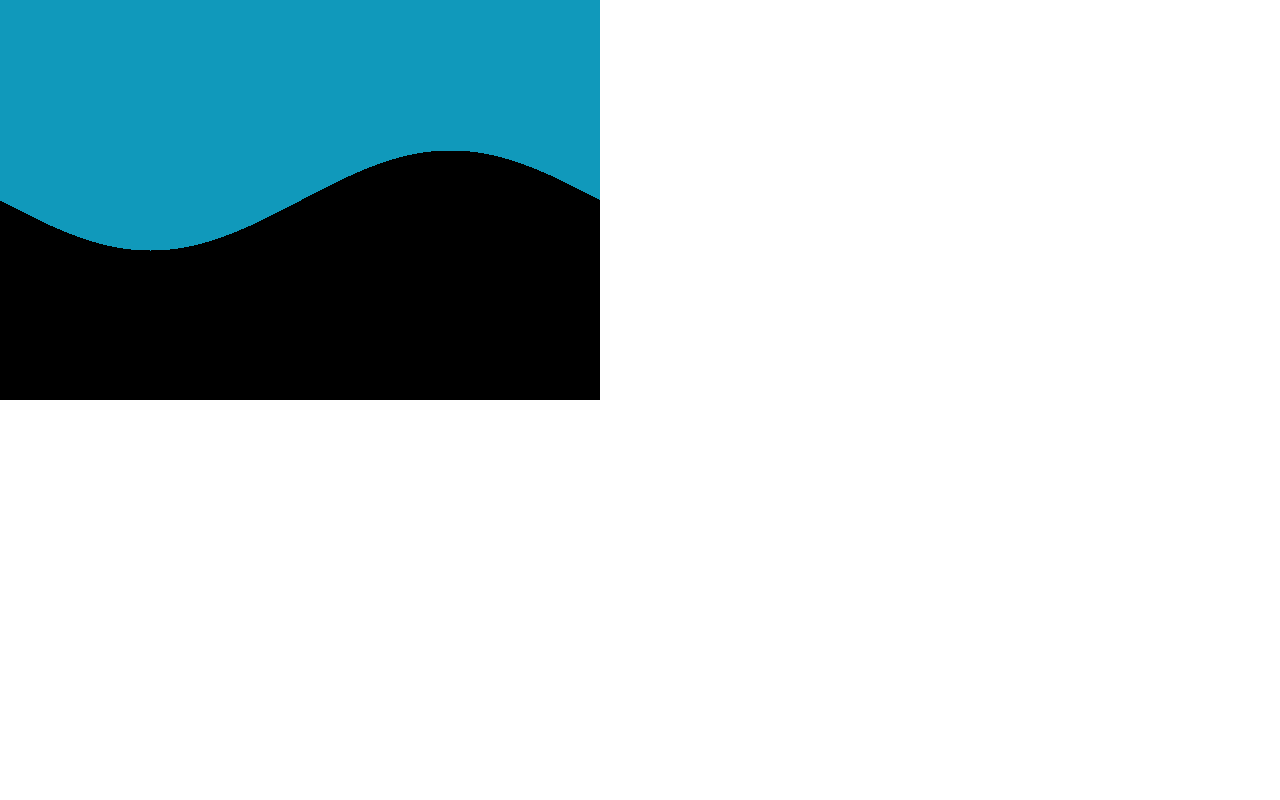
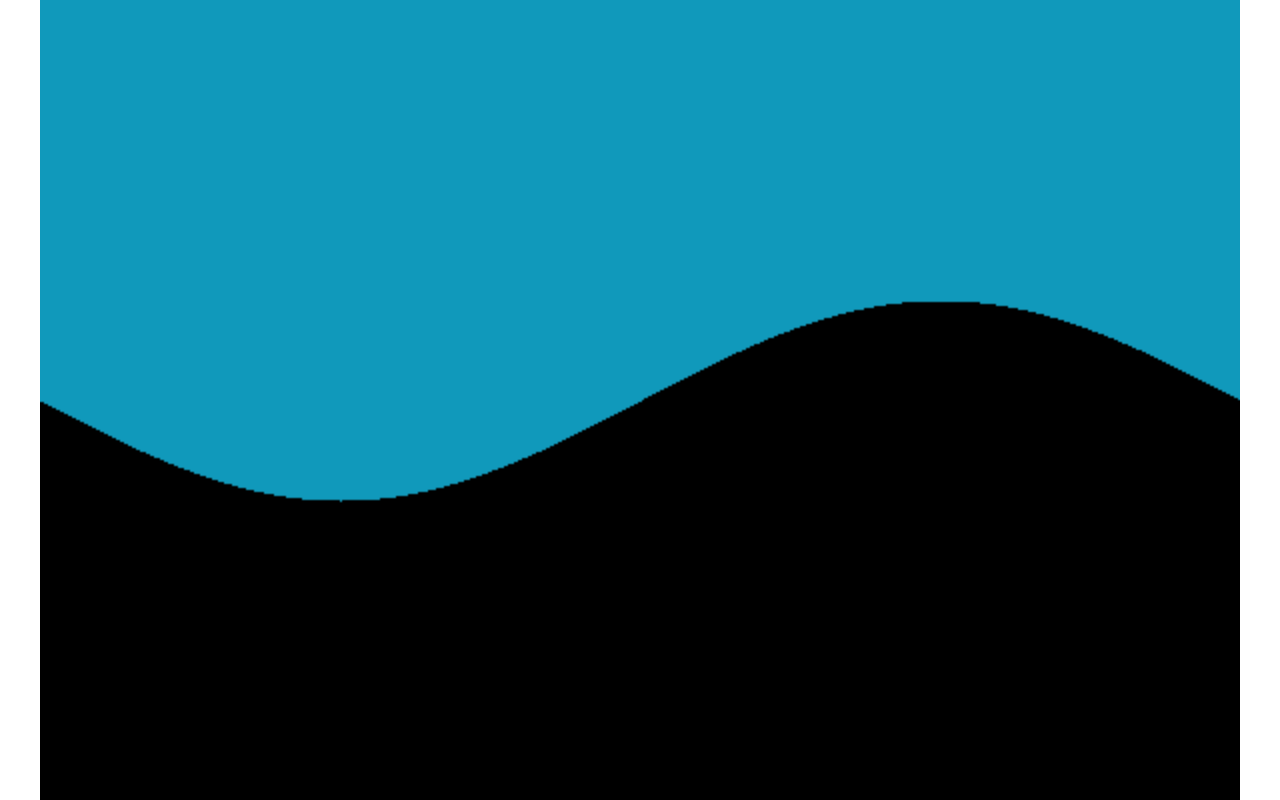
Before and after one commit to busisd/DestructibleTerrain, a website: page public/index.html in a window 1280 px wide. Drawn offline with Linux system fonts and the light colour scheme; animation ran at ten frames a second.

Commit message:
Made the stage bigger using css tricks

```diff
--- a/public/index.html
+++ b/public/index.html
@@ -3,7 +3,7 @@
   <head>
     <meta charset="utf-8" />
     <title>Destructible Terrain</title>
-    <link rel="stylesheet" type="text/css" href="test.css">
+    <link rel="stylesheet" type="text/css" href="terrain.css">
     <script src="pixi.min.js"></script>
 
     <script src="terrain.js" defer></script>
--- /dev/null
+++ b/public/terrain.css
@@ -0,0 +1,18 @@
+* {
+  margin: 0px;
+  padding: 0px;
+  border: 0px;
+}
+
+/* From https://stackoverflow.com/questions/20590239/maintain-aspect-ratio-of-div-but-fill-screen-width-and-height-in-css */
+canvas
+{
+  width: 100vw;
+  height: 66.66vw;
+  max-height: 100vh;
+  max-width: 150vh;
+  margin: auto;
+  position: absolute;
+  top:0;bottom:0; /* vertical center */
+  left:0;right:0; /* horizontal center */
+}
--- a/public/terrain.js
+++ b/public/terrain.js
@@ -200,7 +200,8 @@ class ContactFireball extends Fireball {
   constructor(xPos, yPos) {
     super(xPos, yPos);
     this.color = 0xFF0000;
-    this.explosionRadius = 40;
+    this.explosionRadius = 35;
+    this.radius = 5;
   }
 
   checkCollision() {
--- a/public/test.css
+++ /dev/null
@@ -1,14 +0,0 @@
-* {
-  margin: 0px;
-  padding: 0px;
-  border: 0px;
-}
-
-canvas
-{
-  position: absolute;
-  top:0;
-  left:0;
-  width:600px;
-  height:400px;
-}
```
